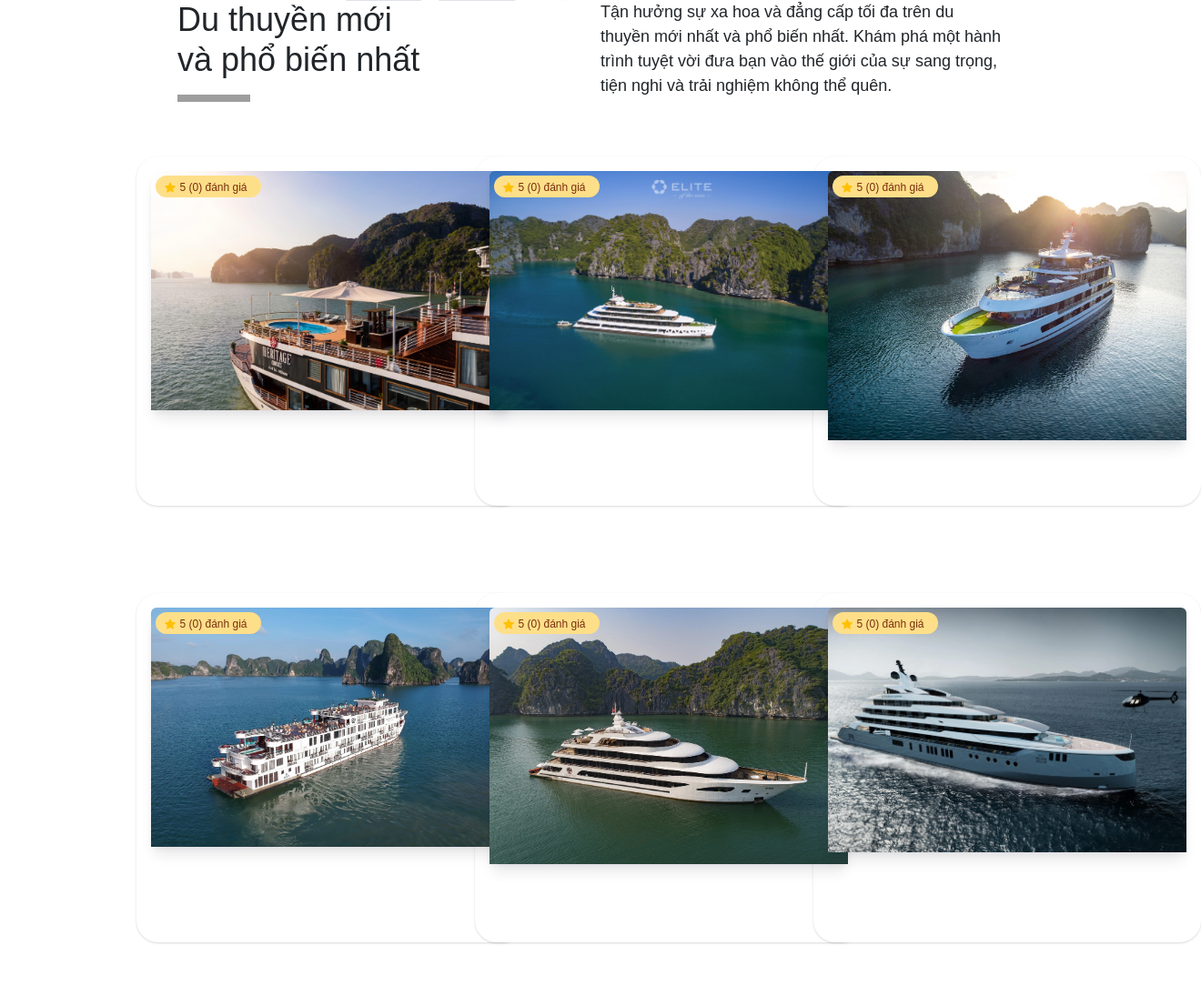
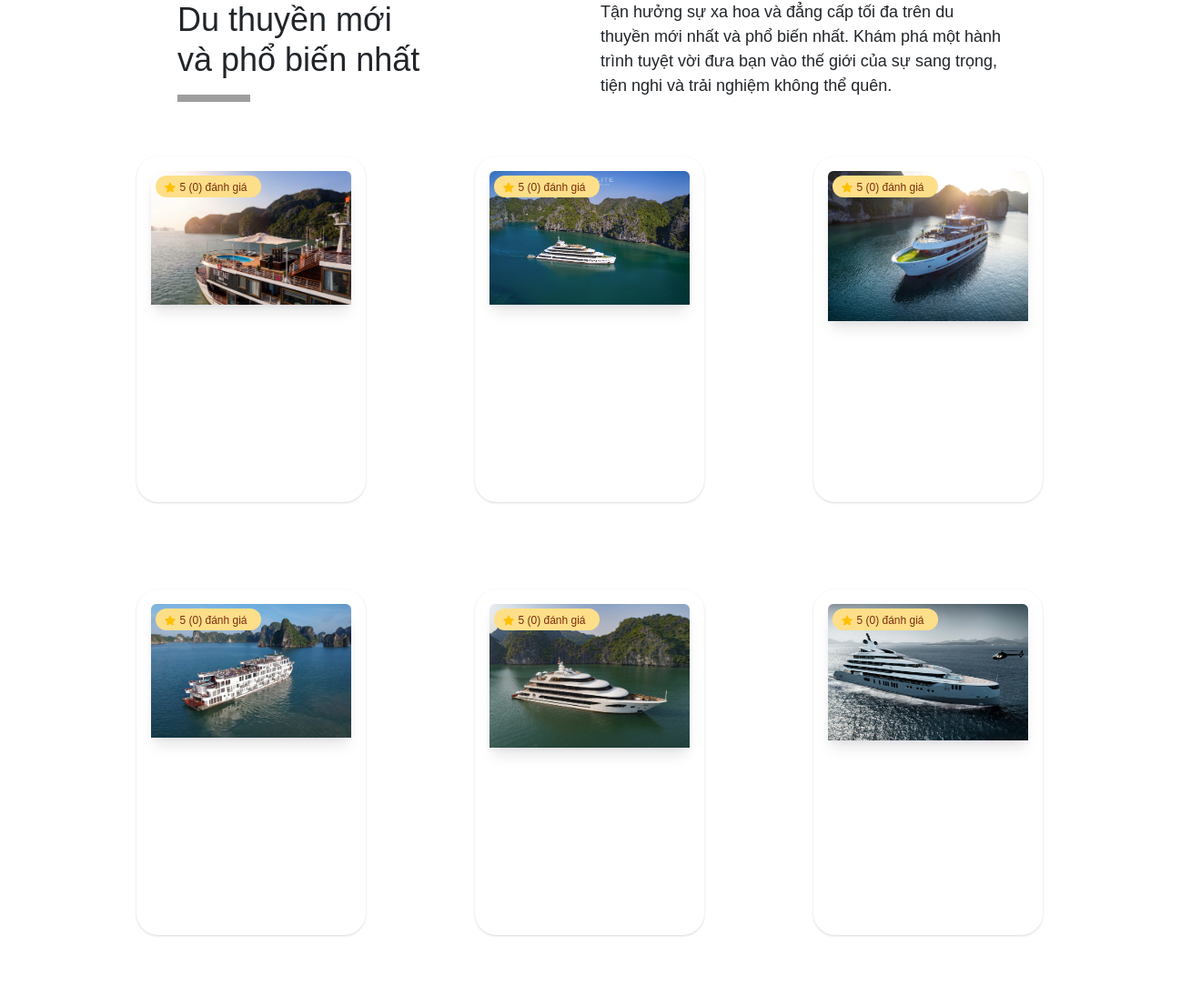
Before and after one commit to chientaget/Travel_Fuu, a PHP site: page / in a window 1320 px wide. Shown: the part 1045-2129 px from the top of the page at 91% size. After the commit the page ends 2074 px from the top, so only its background shows below. Run offline with PHP 8.4, Linux system fonts and the light colour scheme; some libraries are stand-ins or nearby versions; grey boxes are pictures that could not be loaded.

Commit message:
11:07 07/12/2023

```diff
--- a/styles.css
+++ b/styles.css
@@ -5,8 +5,7 @@ body {
 }
 
 .square-box {
-    height: 384px;
-    width: 426px;
+    height: 380px;
     background-color: rgb(255, 255, 255);
     padding: 16px 16px 16px;
     margin: 48px;
```
